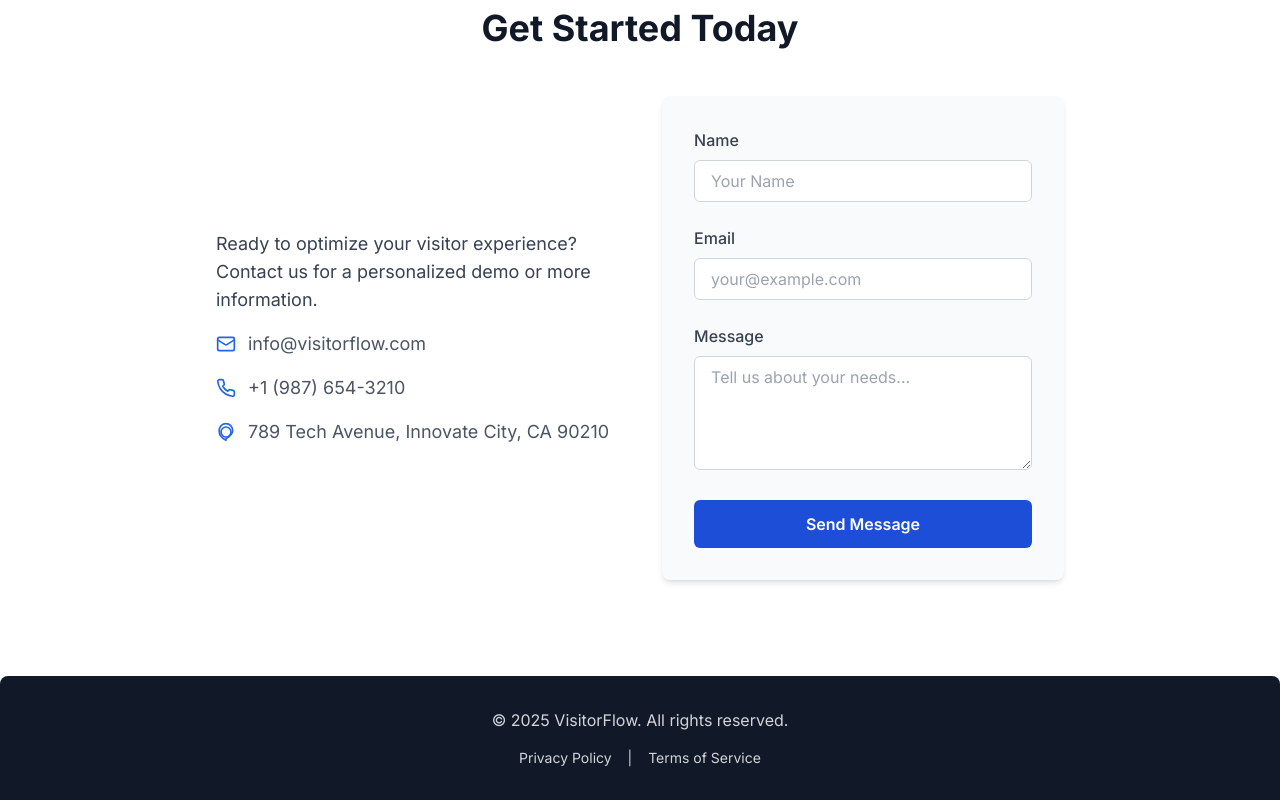
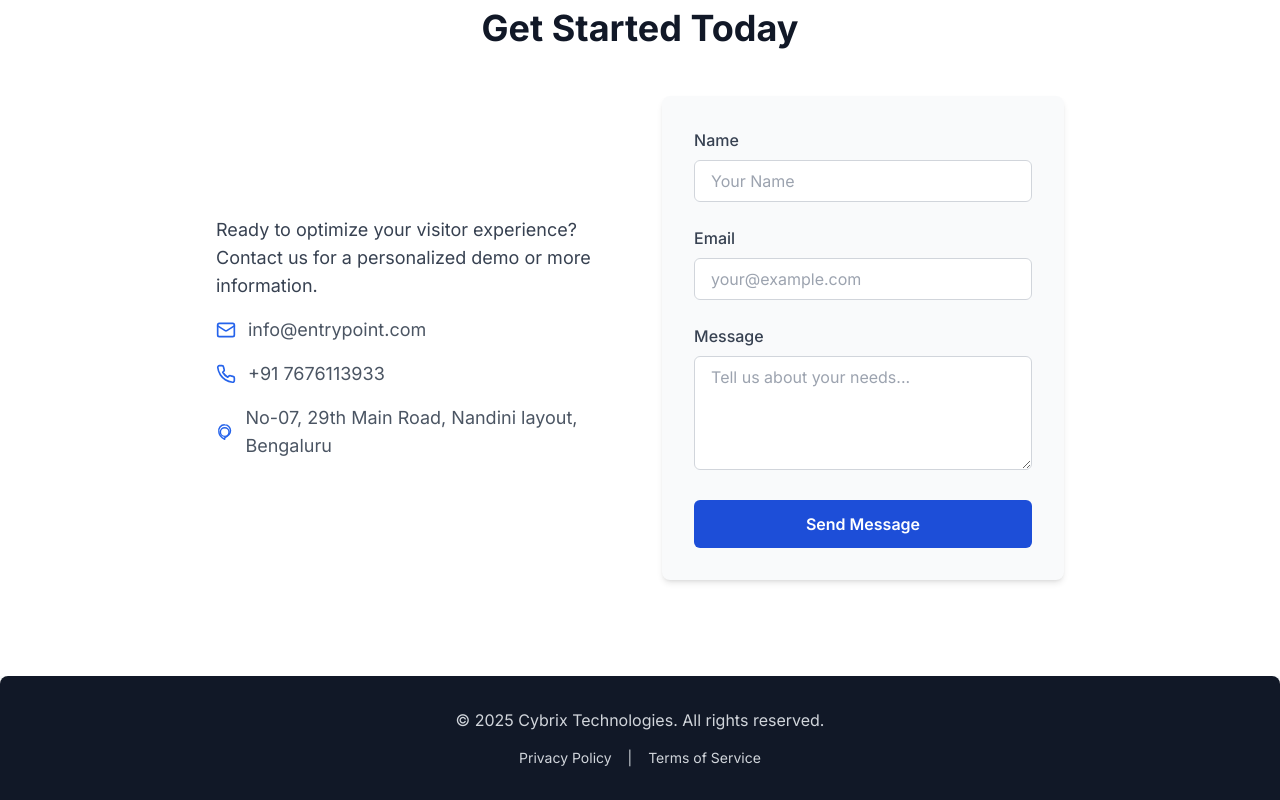
Before and after one commit to jayappagarisunil/entry-point, a website: page public/website/index.html in a window 1280 px wide. Shown: the part 2821-3621 px from the top of the page. Drawn offline with nearby package versions, Linux system fonts and the light colour scheme.

Commit message:
WEBSITE ADDED

```diff
--- a/public/website/index.html
+++ b/public/website/index.html
@@ -3,7 +3,7 @@
 <head>
     <meta charset="UTF-8">
     <meta name="viewport" content="width=device-width, initial-scale=1.0">
-    <title>VisitorFlow - Visitor Management System</title>
+    <title>Entry Point- Visitor Management System</title>
     <!-- Tailwind CSS CDN -->
     <script src="https://cdn.tailwindcss.com"></script>
     <!-- Animate.css CDN for animations -->
@@ -315,17 +315,17 @@
                         <li class="flex items-center justify-center md:justify-start animate__animated animate__fadeInUp animate-on-scroll animate__delay-1s">
                             <!-- Mail Icon (SVG) -->
                             <svg xmlns="http://www.w3.org/2000/svg" width="20" height="20" viewBox="0 0 24 24" fill="none" stroke="currentColor" stroke-width="2" stroke-linecap="round" stroke-linejoin="round" class="lucide lucide-mail mr-3 text-blue-600"><rect width="20" height="16" x="2" y="4" rx="2"/><path d="m22 7-8.97 5.7a1.94 1.94 0 0 1-2.06 0L2 7"/></svg>
-                            info@visitorflow.com
+                            info@entrypoint.com
                         </li>
                         <li class="flex items-center justify-center md:justify-start animate__animated animate__fadeInUp animate-on-scroll animate__delay-1-2s">
                             <!-- Phone Icon (SVG) -->
                             <svg xmlns="http://www.w3.org/2000/svg" width="20" height="20" viewBox="0 0 24 24" fill="none" stroke="currentColor" stroke-width="2" stroke-linecap="round" stroke-linejoin="round" class="lucide lucide-phone mr-3 text-blue-600"><path d="M22 16.92v3a2 2 0 0 1-2.18 2 19.79 19.79 0 0 1-8.63-3.07 19.5 19.5 0 0 1-6-6 19.79 19.79 0 0 1-3.07-8.63A2 2 0 0 1 4.11 2h3a2 2 0 0 1 2 1.72 12.84 12.84 0 0 0 .7 2.81 2 2 0 0 1-.45 2.11L8.09 9.91a16 16 0 0 0 6 6l1.27-1.27a2 2 0 0 1 2.11-.45 12.84 12.84 0 0 0 2.81.7A2 2 0 0 1 22 16.92z"/></svg>
-                            +1 (987) 654-3210
+                            +91 7676113933
                         </li>
                         <li class="flex items-center justify-center md:justify-start animate__animated animate__fadeInUp animate-on-scroll animate__delay-1-4s">
                             <!-- Map Pin Icon (SVG) -->
                             <svg xmlns="http://www.w3.org/2000/svg" width="20" height="20" viewBox="0 0 24 24" fill="none" stroke="currentColor" stroke-width="2" stroke-linecap="round" stroke-linejoin="round" class="lucide lucide-map-pin mr-3 text-blue-600"><path d="M12 18.01a6 6 0 1 0 0-12 6 6 0 0 0 0 12z"/><path d="M12 22s-8-4-8-10A8 8 0 0 1 12 2a8 8 0 0 1 8 8c0 6-8 10-8 10z"/></svg>
-                            789 Tech Avenue, Innovate City, CA 90210
+                            No-07, 29th Main Road, Nandini layout, Bengaluru
                         </li>
                     </ul>
                 </div>
@@ -385,7 +385,7 @@
     <!-- Footer -->
     <footer class="bg-gray-900 text-gray-300 py-8 px-6 md:px-12 text-center rounded-t-lg animate__animated animate__fadeInUp animate-on-scroll">
         <div class="container mx-auto">
-            <p>&copy; <span id="current-year"></span> VisitorFlow. All rights reserved.</p>
+            <p>&copy; <span id="current-year"></span> Cybrix Technologies. All rights reserved.</p>
             <div class="mt-4 text-sm animate__animated animate__fadeInUp animate-on-scroll animate__delay-0-5s">
                 <a href="#" class="hover:text-white transition duration-300 mx-2">Privacy Policy</a>
                 <span class="mx-1">|</span>
```
